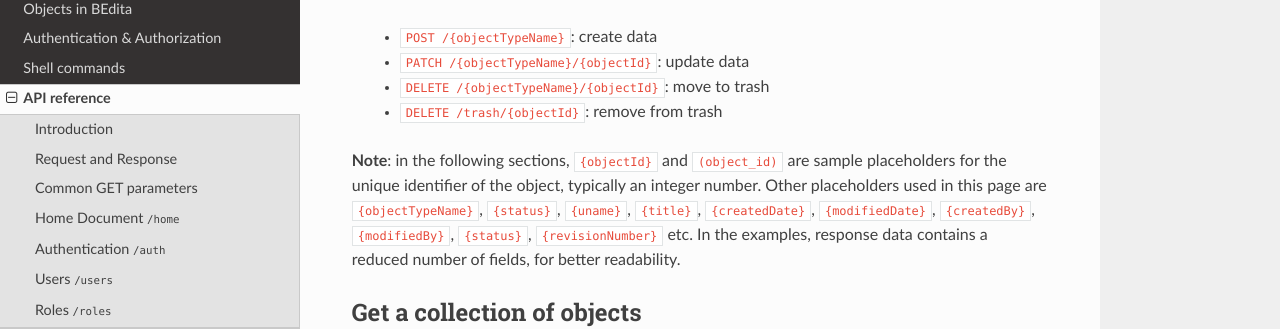
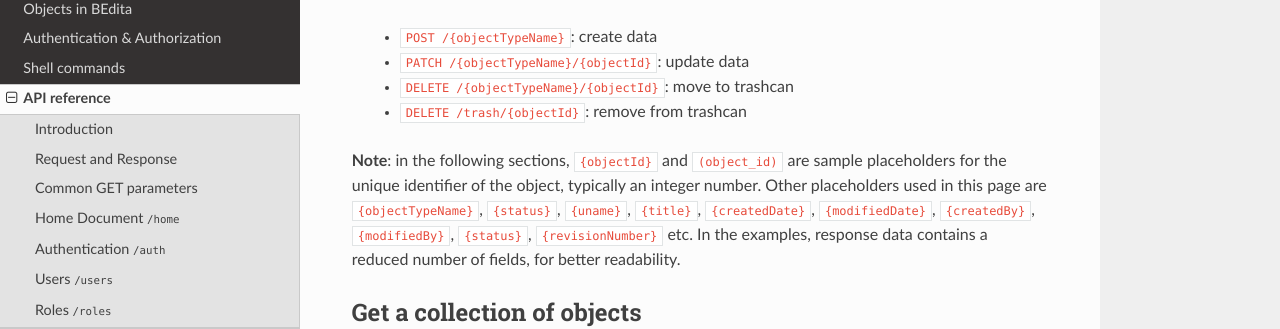
Before and after one commit to bedita/docs, a Sphinx documentation site: the page built from source/endpoints/objects.rst, in a window 1280 px wide and 900 px high, scrolled down 377 px. Shown: the part 181-510 px from the top of the window. Built offline with Sphinx 7.4.7 and the Read the Docs theme 2.0.0, drawn with Linux system fonts in a browser that asks for light colours.

Commit message:
feat: minor fixes

```diff
--- a/source/endpoints/objects.rst
+++ b/source/endpoints/objects.rst
@@ -16,8 +16,8 @@ To create, modify or delete data for objects whose types extend ``objects``, you
 
  - ``POST /{objectTypeName}``: create data
  - ``PATCH /{objectTypeName}/{objectId}``: update data
- - ``DELETE /{objectTypeName}/{objectId}``: move to trash
- - ``DELETE /trash/{objectId}``: remove from trash
+ - ``DELETE /{objectTypeName}/{objectId}``: move to trashcan
+ - ``DELETE /trash/{objectId}``: remove from trashcan
 
 **Note**: in the following sections, ``{objectId}`` and ``(object_id)`` are sample placeholders for the unique identifier of the object, typically an integer number.
 Other placeholders used in this page are ``{objectTypeName}``, ``{status}``, ``{uname}``, ``{title}``, ``{createdDate}``, ``{modifiedDate}``, ``{createdBy}``, ``{modifiedBy}``, ``{status}``, ``{revisionNumber}`` etc.
```
